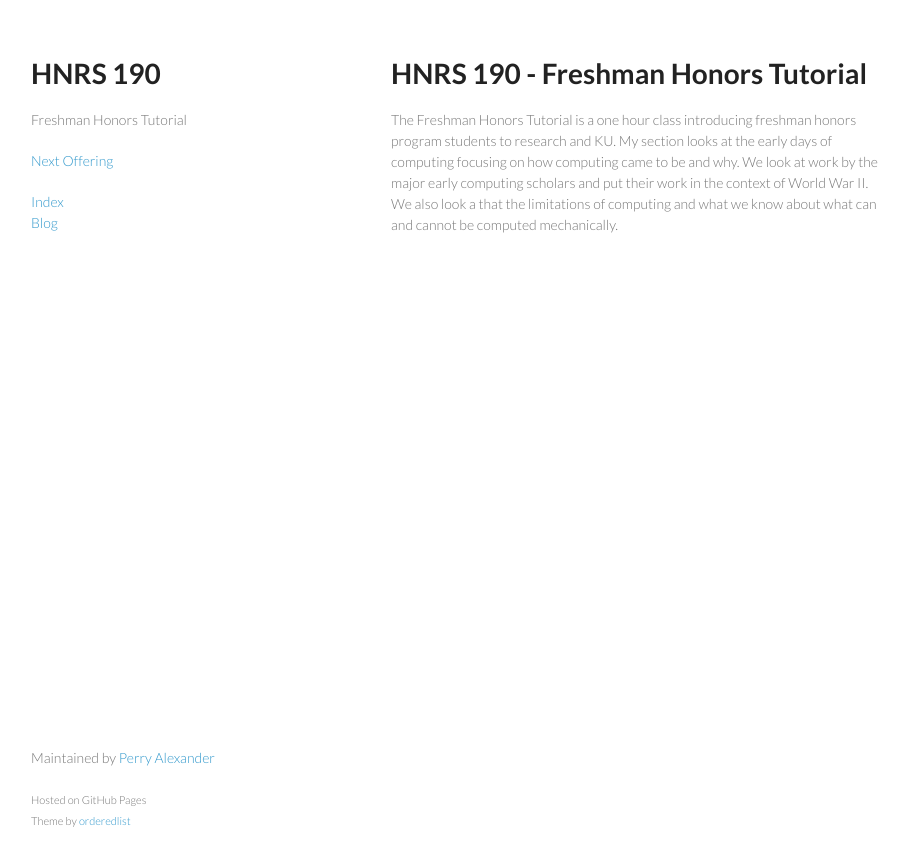
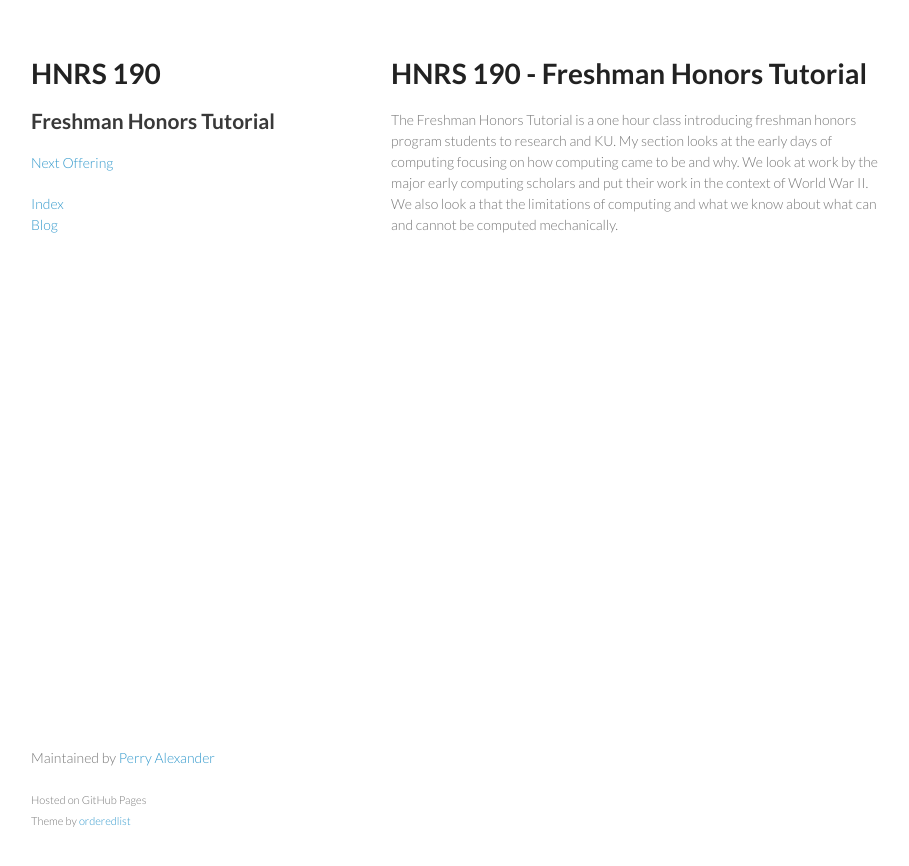
Before and after one commit to palexand/hnrs190, a Jekyll site: the page built from index.md, in a window 1280 px wide. Shown: the top 866 px of the page, without its empty margins (179-1088 px from the left). Built offline with Jekyll 4.4.1, drawn with Linux system fonts in a browser that asks for light colours.

Commit message:
fixing up header layout

```diff
--- a/_layouts/blog.html
+++ b/_layouts/blog.html
@@ -10,6 +10,7 @@
     <link rel="stylesheet" href="{{ site.baseurl }}stylesheets/styles.css">
     <link rel="stylesheet" href="{{ site.baseurl }}stylesheets/pygment_trac.css">
     <meta name="viewport" content="width=device-width, initial-scale=1, user-scalable=no">
+    <script type="text/javascript" src="http://cdn.mathjax.org/mathjax/latest/MathJax.js?config=TeX-AMS-MML_HTMLorMML"></script>
     <!--[if lt IE 9]>
     <script src="//html5shiv.googlecode.com/svn/trunk/html5.js"></script>
     <![endif]-->
@@ -18,7 +19,7 @@
     <div class="wrapper">
       <header>
         <h1>{{ site.title }}</h1>
-        <p>{{ site.subtitle }}</p>
+        <h2>{{ site.subtitle }}</h2>
 
 	<ul>
     	{% for post in site.categories.blog limit:10 %}
--- a/_layouts/exam.html
+++ b/_layouts/exam.html
@@ -16,7 +16,7 @@
     <div class="wrapper">
       <header>
         <h1>{{ site.title }}</h1>
-        <p>{{ site.subtitle }}</p>
+        <h2>{{ site.subtitle }}</h2>
 	<ul>
 	{% for post in site.categories.exam reversed %}
 	<li><a href="{{ site.baseurl }}{{ post.url }}">{{ post.title }}</a></li>
--- a/_layouts/frontpage.html
+++ b/_layouts/frontpage.html
@@ -16,7 +16,7 @@
     <div class="wrapper">
       <header>
         <h1>{{ site.title }}</h1>
-        <p>{{ site.subtitle }}</p>
+        <h2>{{ site.subtitle }}</h2>
 
 	<ul>
     	{% for post in site.categories.blog limit:10 %}
--- a/_layouts/project.html
+++ b/_layouts/project.html
@@ -10,13 +10,14 @@
     <link rel="stylesheet" href="{{ site.baseurl }}stylesheets/styles.css">
     <link rel="stylesheet" href="{{ site.baseurl }}stylesheets/pygment_trac.css">
     <meta name="viewport" content="width=device-width, initial-scale=1, user-scalable=no">
+    <script type="text/javascript" src="http://cdn.mathjax.org/mathjax/latest/MathJax.js?config=TeX-AMS-MML_HTMLorMML"></script>
 
   </head>
   <body>
     <div class="wrapper">
       <header>
         <h1>{{ site.title }}</h1>
-        <p>{{ site.subtitle }}</p>
+        <h2>{{ site.subtitle }}</h2>
    	<ul>
     	{% for post in site.categories.project reversed %}
     	<li><a href="{{ site.baseurl }}{{ post.url }}">{{ post.title }}</a></li>
```
